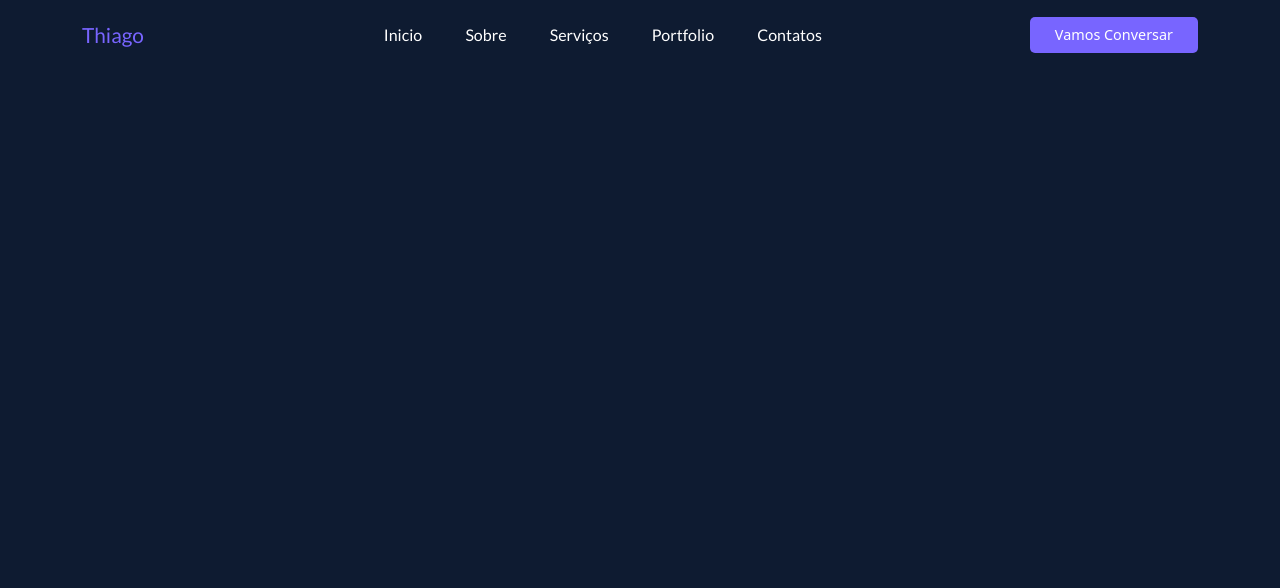
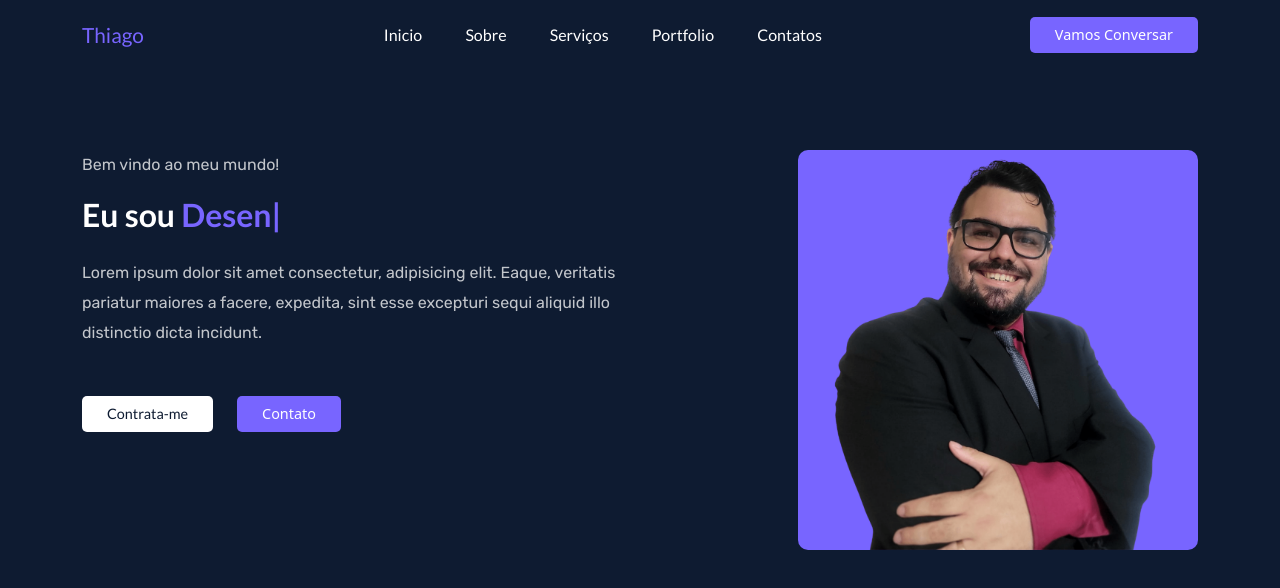
Before and after one commit to ThiagoTassinari/portfolio-react, a React (Create React App) app: page / in a window 1280 px wide. Shown: the top 588 px of the page. Built offline with nearby package versions, Linux system fonts and the light colour scheme.

Commit message:
Create component hero-section

```diff
--- a/package.json
+++ b/package.json
@@ -7,6 +7,7 @@
     "@testing-library/react": "^12.1.4",
     "@testing-library/user-event": "^13.5.0",
     "bootstrap": "^5.1.3",
+    "ityped": "^1.0.3",
     "react": "^17.0.2",
     "react-dom": "^17.0.2",
     "react-scripts": "5.0.0",
--- a/src/App.css
+++ b/src/App.css
@@ -52,6 +52,7 @@ p {
   opacity: 75%;
   font-size: 1rem;
   font-family: "Rubik", sans-serif;
+  font-weight: 400;
 }
 
 ul {
--- a/src/components/Layout/Layout.jsx
+++ b/src/components/Layout/Layout.jsx
@@ -1,11 +1,14 @@
-import React from "react";
+import React, { Fragment } from "react";
 import Header from "../header/Header";
+import HeroSection from "../hero-section/HeroSection";
+
 
 const Layout = () => {
   return (
-    <>
+    <Fragment>
       <Header />
-    </>
+      <HeroSection />
+    </Fragment>
   );
 };
 
--- /dev/null
+++ b/src/components/hero-section/HeroSection.jsx
@@ -0,0 +1,61 @@
+import React, { useRef, useEffect } from "react";
+import "./hero-section.css";
+
+import heroImg from "../../../src/assets/images/hero.png";
+import { Container, Row, Col } from "reactstrap";
+
+import { init } from "ityped";
+
+const HeroSection = () => {
+
+  const textRef = useRef()
+
+  useEffect(() => {
+      init(textRef.current, {
+          backDelay: 1500,
+          showCursor: true,
+          strings: [
+              "Thiago Tassinari",
+              "Desenvolvedor Web",
+              "Engenheiro de Computação",
+          ]
+      })
+  }, [])
+  return (
+    <section className="hero-section" id="home">
+      <Container>
+        <Row>
+          <Col lg="6" md="6">
+            <div className="hero__content">
+              <p className="mb-3">Bem vindo ao meu mundo!</p>
+
+              <h2 className="hero__title mb-4">
+                Eu sou <span ref={textRef}></span>
+              </h2>
+              <p>
+                Lorem ipsum dolor sit amet consectetur, adipisicing elit. Eaque,
+                veritatis pariatur maiores a facere, expedita, sint esse
+                excepturi sequi aliquid illo distinctio dicta incidunt.
+              </p>
+
+              <div className="mt-5 hero__btns d-flex align-items-center gap-4">
+                <button className="btn hire__btn">
+                  <a href="/">Contrata-me</a>
+                </button>
+                <button className="btn">Contato</button>
+              </div>
+            </div>
+          </Col>
+
+          <Col lg="6" md="6">
+            <div className="hero__img">
+              <img src={heroImg} alt="" className="w-100" />
+            </div>
+          </Col>
+        </Row>
+      </Container>
+    </section>
+  );
+};
+
+export default HeroSection;
--- /dev/null
+++ b/src/components/hero-section/hero-section.css
@@ -0,0 +1,42 @@
+.hero__content {
+    margin-top: 150px;
+}
+
+.hire__btn {
+    background: #FFFFFF;
+    color: var(--bg-color);
+}
+
+.hire__btn a {
+    text-decoration: none;
+}
+
+.hire__btn:hover a {
+    color: var(--bg-color);
+}
+
+.hero__title span {
+    color: var(--primary-color);
+}
+
+.hero__title {
+    font-weight: 600;
+}
+
+.hero__img {
+    width: 400px;
+    height: 400px;
+    border-radius: 10px;
+    background: var(--primary-color);
+    margin-left: auto;
+    margin-top: 150px;
+}
+
+.hero__section {
+    padding-top: 150px;
+}
+
+.hero__content {
+    line-height: 30px;
+    font-weight: 300;
+}
--- a/src/index.js
+++ b/src/index.js
@@ -1,8 +1,8 @@
 import React from 'react';
 import ReactDOM from 'react-dom';
 import 'bootstrap/dist/css/bootstrap.min.css';
+
 import App from './App';
-
 import 'remixicon/fonts/remixicon.css';
 
 ReactDOM.render(
```
Also changed, not shown: src/assets/images/hero.png (added), 1 other file (tests, documents, lock files or other folders).
